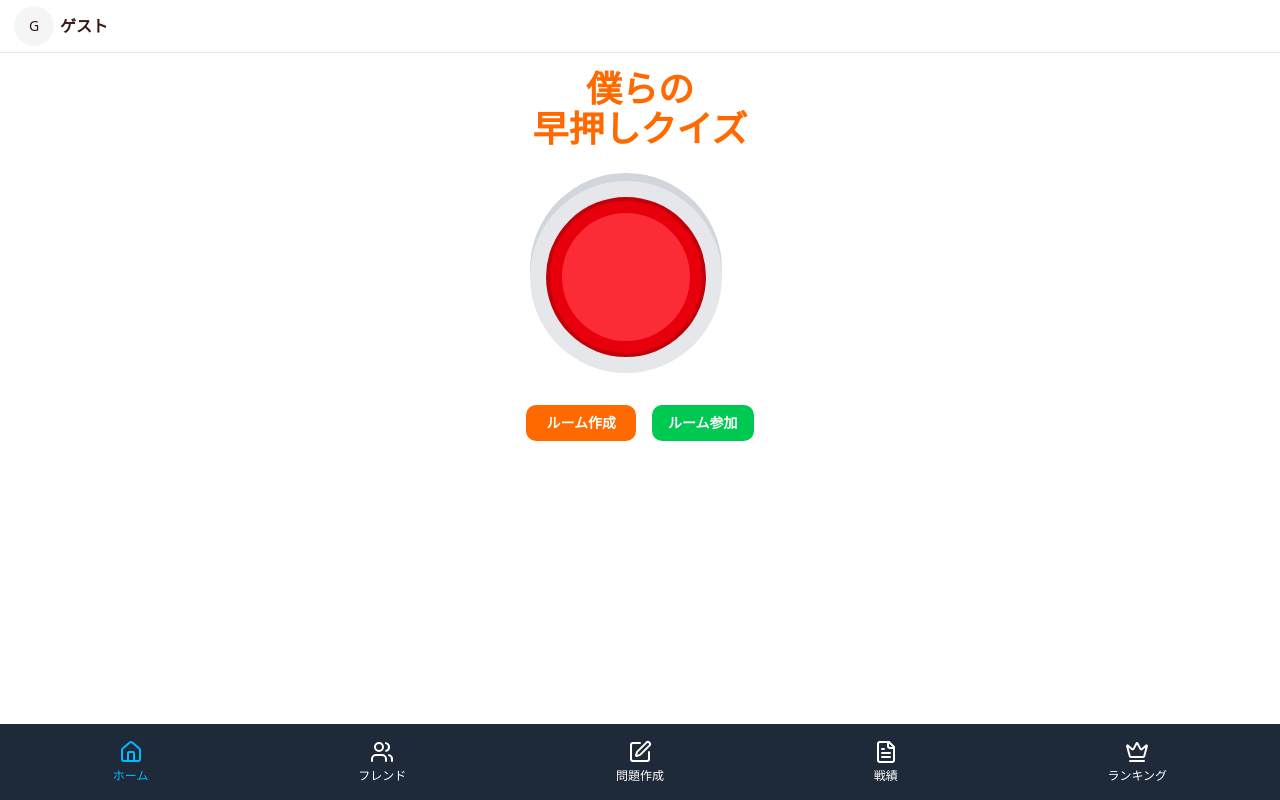
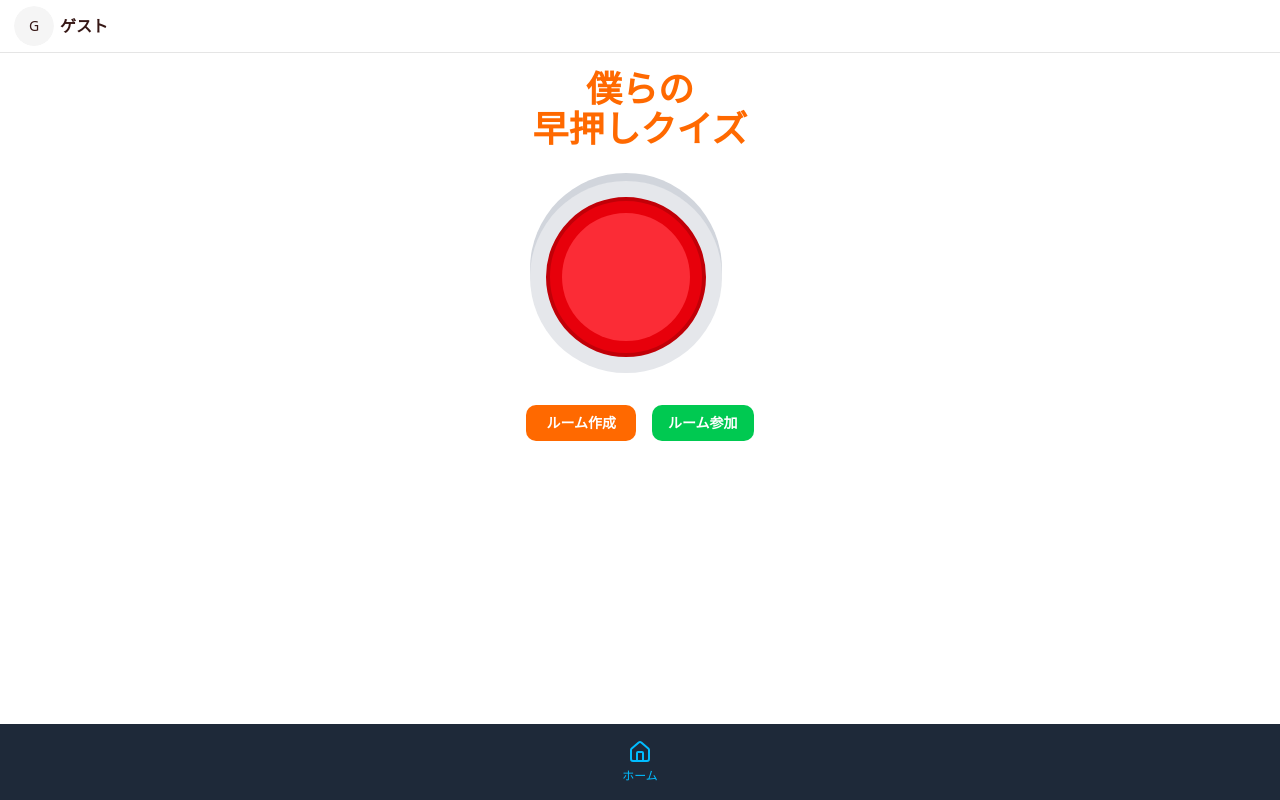
Before and after one commit to KinuGra/202507-front, a Next.js app: page /Home in a window 1280 px wide. Built offline with nearby package versions, Linux system fonts and the light colour scheme.

Commit message:
remove: フッター部分のメニューをコメントアウト

```diff
--- a/src/app/(pages)/Home/components/BottomNav.tsx
+++ b/src/app/(pages)/Home/components/BottomNav.tsx
@@ -1,7 +1,7 @@
 "use client";
 
 import React from "react";
-import { Home, Users, Edit, FileText, Crown } from "lucide-react";
+import { Home /*, Users, Edit, FileText, Crown */ } from "lucide-react";
 import Link from 'next/link';
 import { usePathname } from 'next/navigation';
 
@@ -10,10 +10,10 @@ export function BottomNav() {
 
   const navItems = [
     { href: "/Home", icon: Home, label: "ホーム" },
-    { href: "/Home/Friend", icon: Users, label: "フレンド" },
-    { href: "/Home/CreateProblem", icon: Edit, label: "問題作成" },
-    { href: "/Home/BattleRecord", icon: FileText, label: "戦績" },
-    { href: "/Home/Ranking", icon: Crown, label: "ランキング" },
+    // { href: "/Home/Friend", icon: Users, label: "フレンド" },
+    // { href: "/Home/CreateProblem", icon: Edit, label: "問題作成" },
+    // { href: "/Home/BattleRecord", icon: FileText, label: "戦績" },
+    // { href: "/Home/Ranking", icon: Crown, label: "ランキング" },
   ];
 
   return (
@@ -23,7 +23,11 @@ export function BottomNav() {
           const isActive = pathname === item.href;
           const Icon = item.icon;
           return (
-            <Link key={item.href} href={item.href} className={`flex flex-col items-center p-2 ${isActive ? 'text-sky-400' : ''}`}>
+            <Link
+              key={item.href}
+              href={item.href}
+              className={`flex flex-col items-center p-2 ${isActive ? 'text-sky-400' : ''}`}
+            >
               <Icon />
               <span className="text-xs mt-1">{item.label}</span>
             </Link>
```
